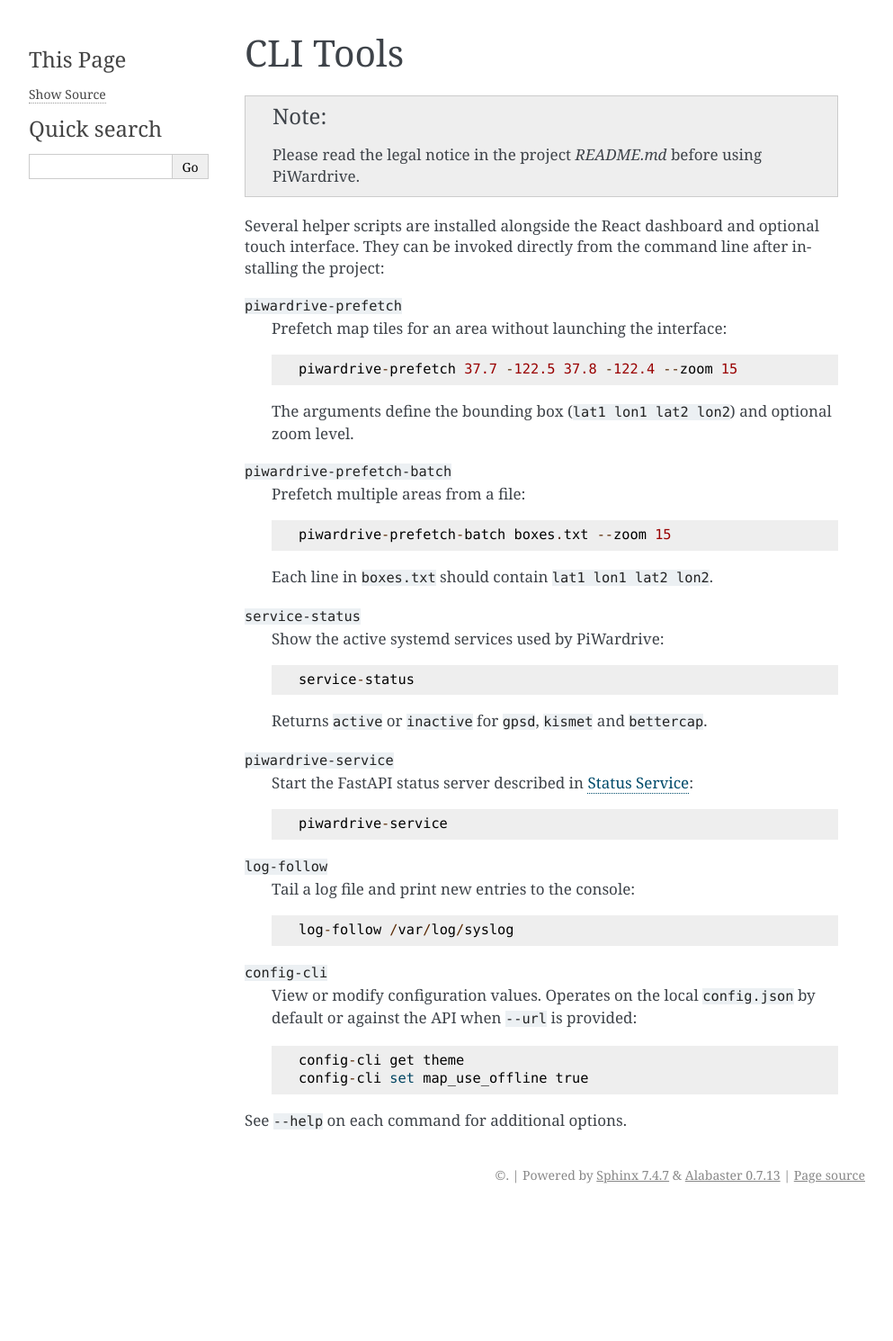
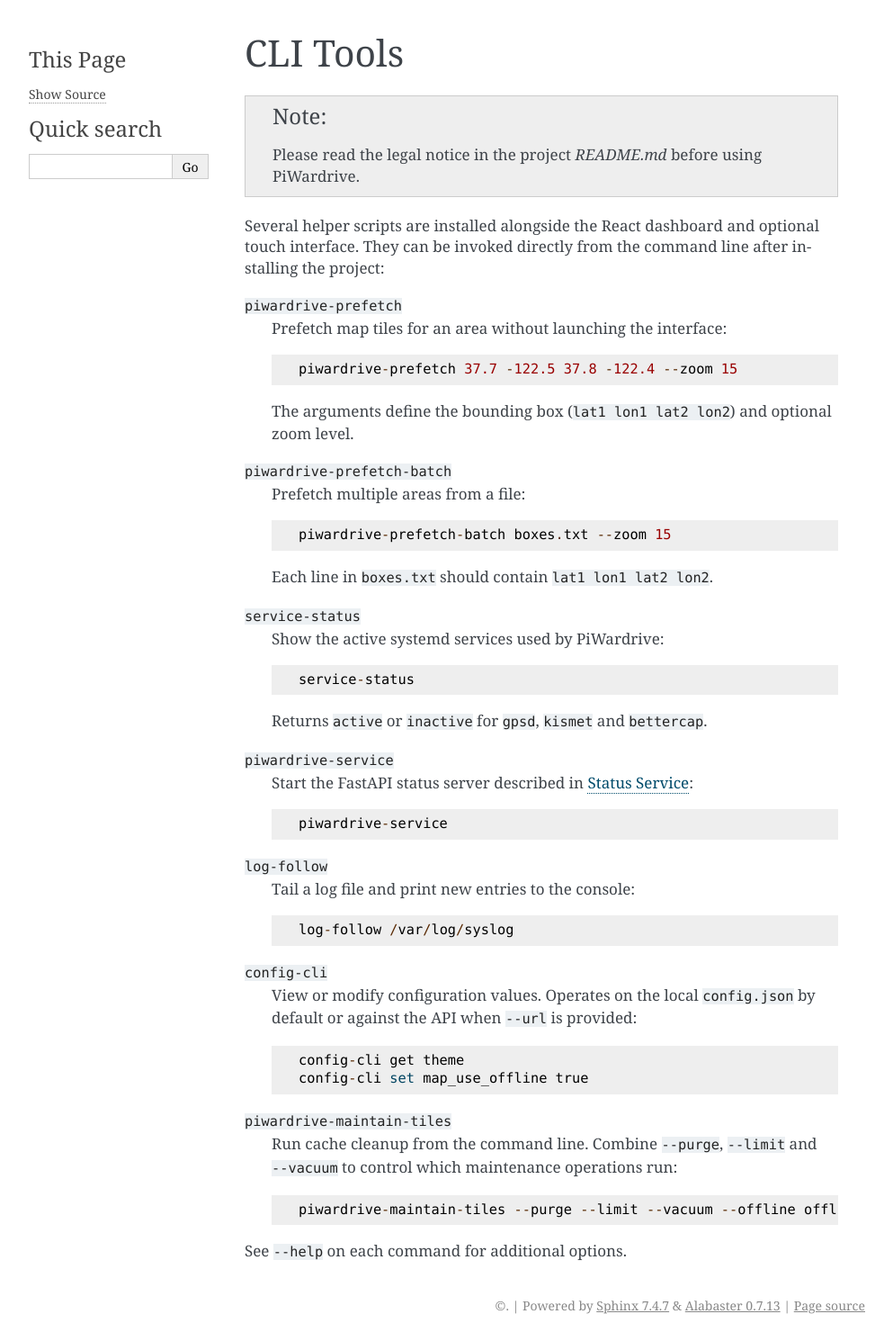
Before and after one commit to Trashytalk/piwardrive, a Sphinx documentation site: the page built from docs/cli_tools.rst, in a window 1280 px wide. Shown: the whole page at 90% size, without its empty margins (148-1141 px from the left). Built offline with Sphinx 7.4.7, drawn with Linux system fonts in a browser that asks for light colours; before the commit the page ends 1345 px from its top, so only the background shows below that.

Commit message:
docs: document tile maintenance CLI

```diff
--- a/docs/cli_tools.rst
+++ b/docs/cli_tools.rst
@@ -44,4 +44,11 @@ Several helper scripts are installed alongside the React dashboard and optional
         config-cli get theme
         config-cli set map_use_offline true
 
+``piwardrive-maintain-tiles``
+    Run cache cleanup from the command line. Combine ``--purge``,
+    ``--limit`` and ``--vacuum`` to control which maintenance operations
+    run::
+
+        piwardrive-maintain-tiles --purge --limit --vacuum --offline offline.mbtiles
+
 See ``--help`` on each command for additional options.
--- a/pyproject.toml
+++ b/pyproject.toml
@@ -37,3 +37,4 @@ config-cli = "piwardrive.scripts.config_cli:main"
 calibrate-orientation = "piwardrive.scripts.calibrate_orientation:main"
 piwardrive-kiosk = "piwardrive.scripts.kiosk:main"
 export-log-bundle = "piwardrive.scripts.export_log_bundle:main"
+piwardrive-maintain-tiles = "piwardrive.scripts.tile_maintenance_cli:main"
```
Also changed, not shown: docs/tile_cache.rst (+7 -0 lines).
